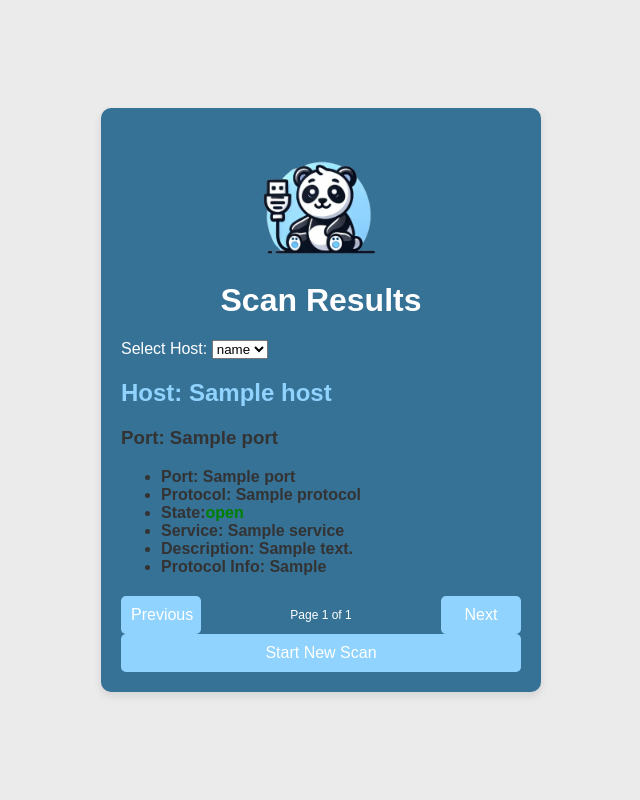
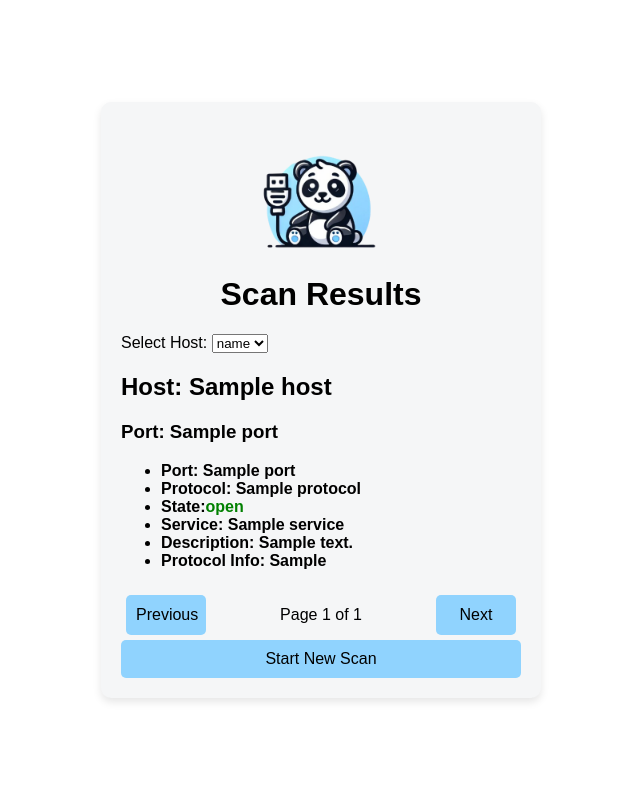
Before and after one commit to HanaLouizaMoussaoui/PortPanda, a Flask app: template templates/results.html in a window 1280 px wide. Shown: the whole page, without its empty margins (319-959 px from the left). Run offline with Flask 3, Linux system fonts and the light colour scheme; the template is opened without the code that fills it: most values are stand-ins (such as "Sample title", 1, 10 or a date in 2020).

Commit message:
Improved UI, fixed page count not working, added loading screen

```diff
--- a/static/style.css
+++ b/static/style.css
@@ -1,5 +1,5 @@
 h2 {
-    color: #90d3fe;
+    color: black;
 }
 
 img {
@@ -9,7 +9,7 @@
 }
 
 label {
-    color: white;
+    color: black;
 }
 
 .open-port {
@@ -41,14 +41,14 @@
 }
 
 .h1{
-    color: white;
+    color: black;
 }
 
 body {
     font-family: Arial, sans-serif;
     margin: 0;
     padding: 0;
-    background-color: #ebebeb;
+    background-color: #e1e2e3
     color: #333;
     display: flex;
     justify-content: center;
@@ -57,7 +57,7 @@
 }
 
 .container {
-    background: #367196;
+    background: #f5f6f7;
     padding: 20px;
     border-radius: 10px;
     box-shadow: 0 4px 8px rgba(0, 0, 0, 0.1);
@@ -93,7 +93,7 @@
     width: 100%;
     padding: 10px;
     background-color: #90d3fe;
-    color: white;
+    color: black;
     border: none;
     border-radius: 5px;
     font-size: 16px;
@@ -101,8 +101,8 @@
 }
 
 button:hover {
-    color:  #90d3fe;
-    background-color: #87888a;
+    color:  black;
+    background-color: #4ea5de
 }
 
 li {
@@ -111,9 +111,52 @@
 
 p {
 font-size: 12px;
-color: white;
+color: black;
 }
 
 h1 {
-color: white;
+color: black;
 }
+
+#prev, #next {
+margin: 5px;
+}
+
+#page-count, #waitMessage {
+font-size: 16px; }
+
+
+#loading-popup {
+    display: none;
+    flex-direction: column;
+    align-items: center;
+    justify-content: center;
+    position: fixed;
+    top: 50%;
+    left: 50%;
+    transform: translate(-50%, -50%);
+    background-color: white;
+    border: 1px solid #ccc;
+    padding: 20px;
+    box-shadow: 0 4px 8px rgba(0, 0, 0, 0.2);
+    z-index: 1000;
+    text-align: center;
+}
+
+.loader {
+    border: 4px solid #f3f3f3;
+    border-top: 4px solid #3498db;
+    border-radius: 50%;
+    width: 40px;
+    height: 40px;
+    animation: spin 1s linear infinite;
+}
+
+@keyframes spin {
+    from {
+        transform: rotate(0deg);
+    }
+    to {
+        transform: rotate(360deg);
+    }
+}
--- a/templates/results.html
+++ b/templates/results.html
@@ -11,7 +11,8 @@
 </head>
 <body>
 <div class="container">
-        <img src="/static/portPandaLogo.png" alt="Port Scanner Logo" style="display: block; margin: 0 auto; max-width: 200px;">
+    <img src="/static/portPandaLogo.png" alt="Port Scanner Logo"
+         style="display: block; margin: 0 auto; max-width: 200px;">
 
     <h1>Scan Results</h1>
 
@@ -38,7 +39,7 @@
                     {% if scan.state == 'open' %}
                     <li><strong>State:</strong><span class="open-port">{{ scan.state }}</span></li>
                     {% else %}
-                                            <li"><strong>State:</strong><span class="closed-port">{{ scan.state }}</span></li>
+                    <li><strong>State:</strong><span class="closed-port">{{ scan.state }}</span></li>
                     {% endif %}
                     <li><strong>Service:</strong> {{ scan.service }}</li>
                     <li><strong>Description:</strong> {{ scan.description }}</li>
@@ -61,7 +62,7 @@
         <p id="page-count"></p>
         <button id="next" onclick="navigate(1)">Next</button>
     </div>
-        <button onclick="window.location.href = '/'">Start New Scan</button>
+    <button onclick="window.location.href = '/'" id="newScan"> Start New Scan</button>
 </div>
 
 <script>
@@ -70,45 +71,52 @@
     const portContainers = document.querySelectorAll('.port-container');
     const pageCount = document.getElementById('page-count');
 
-        //updates the page count at the bottom
 function updatePageCount() {
 const hosts = document.querySelectorAll('.host');
-            const activeHost = hosts[currentHostIndex]; // Get the currently active host
-            const portContainers = activeHost.querySelectorAll('.port-container'); // Get all ports for that host
+const activeHost = hosts[currentHostIndex];
+const portContainers = activeHost.querySelectorAll('.port-container');
+
 const totalPages = portContainers.length;
-            pageCount.innerText = `Page ${currentPortIndex + 1} of ${totalPages}`
+pageCount.innerText = `Page ${currentPortIndex + 1} of ${totalPages}`;
 }
 
 function showPort(index) {
 const hosts = document.querySelectorAll('.host');
 const activeHost = hosts[currentHostIndex];
 const portContainers = activeHost.querySelectorAll('.port-container');
-            portContainers.forEach(container => container.classList.remove('active'));
-            if (portContainers[index]) {
-                portContainers[index].classList.add('active');
-            }
+
+portContainers.forEach((container, idx) => {
+    container.style.display = idx === index ? 'block' : 'none';
+});
 }
 
-        // Page navigation
 function navigate(direction) {
+const hosts = document.querySelectorAll('.host');
+const activeHost = hosts[currentHostIndex];
+const portContainers = activeHost.querySelectorAll('.port-container');
+
 currentPortIndex += direction;
+
 if (currentPortIndex < 0) {
     currentPortIndex = 0;
 } else if (currentPortIndex >= portContainers.length) {
-                currentPortIndex = 0;
+    currentPortIndex = portContainers.length - 1;
 }
+
 showPort(currentPortIndex);
 updatePageCount();
 }
 
-        // runs on nitial load
+
+
+
     showPort(currentPortIndex);
     updatePageCount();
 
    function showHost() {
     const hostSelect = document.getElementById('host-select');
     const selectedHost = hostSelect.value;
-            const hosts = document.querySelectorAll('.host');
+    const hosts = Array.from(document.querySelectorAll('.host')); // Convert NodeList to Array
 
     hosts.forEach(host => {
         host.style.display = 'none';
@@ -116,15 +124,21 @@
 
     const activeHost = document.getElementById(selectedHost);
     if (activeHost) {
-                activeHost.style.display = 'block'; // unhide selected host
+        currentHostIndex = hosts.indexOf(activeHost); // Get the index of the selected host
+        currentPortIndex = 0; // Reset port index to 0
+        activeHost.style.display = 'block'; // Show the selected host
+        showPort(currentPortIndex); // Show the first port for the active host
+        updatePageCount(); // Update the page count
     }
 }
+
 
     // Show the first host by default when the page first loads
     document.addEventListener('DOMContentLoaded', () => {
         const hostSelect = document.getElementById('host-select');
         if (hostSelect.value) {
             showHost();
+
         }
     });
 </script>
```
Also changed, not shown: static/script.js (+19 -0 lines), templates/index.html (+7 -5 lines). Lines whose indentation alone changed are shown as unchanged.
